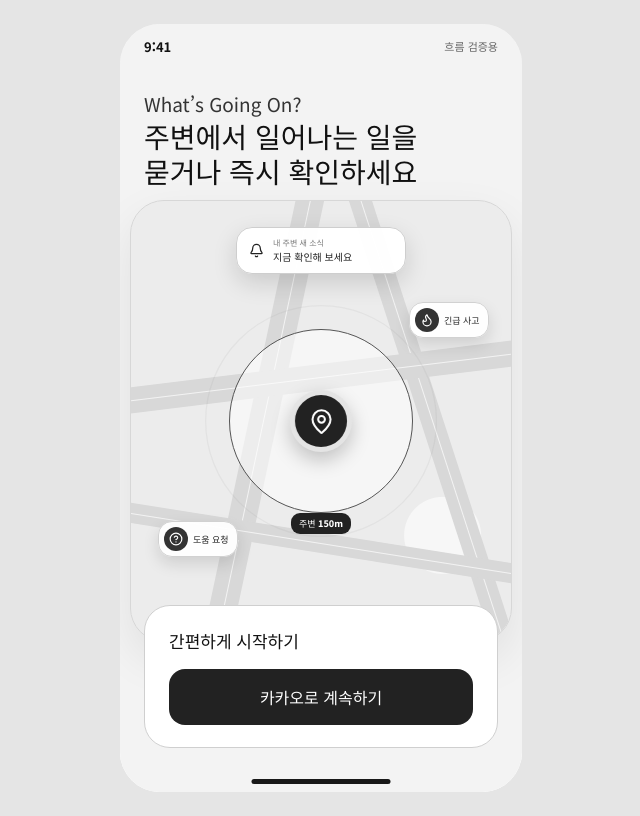
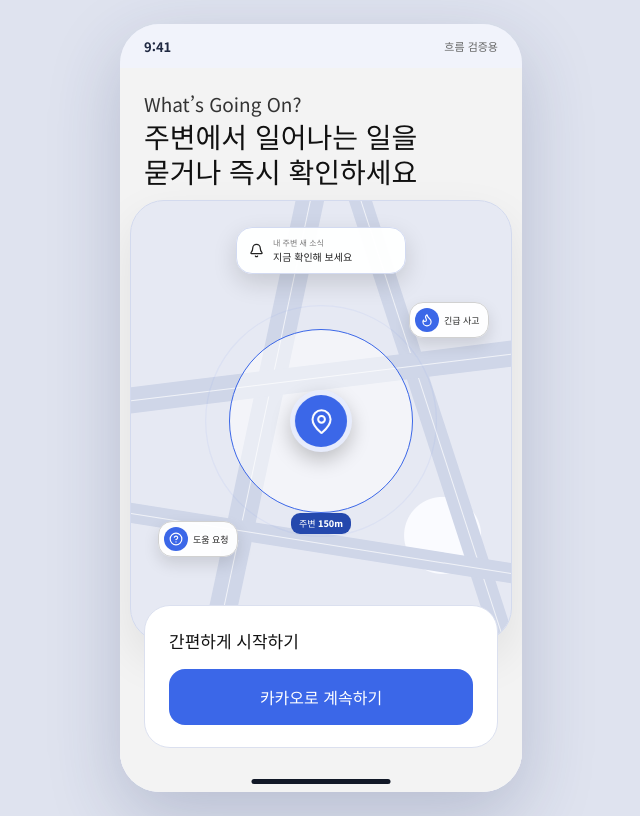
Before and after one commit to WGO-What-s-Going-On/Frontend, a React (Vite) app: page / in a window 1280 px wide. Shown: the whole page, without its empty margins (319-959 px from the left). Built offline with nearby package versions, Linux system fonts and the light colour scheme.

Commit message:
블루 시그널 디자인 테마 추가

```diff
--- a/src/main.tsx
+++ b/src/main.tsx
@@ -8,6 +8,7 @@ import './reach-fix.css'
 import './prototype.css'
 import './flow-only.css'
 import './ux-exploration.css'
+import './theme-experiment.css'
 
 ReactDOM.createRoot(document.getElementById('root')!).render(
   <React.StrictMode><BrowserRouter><AppProvider><App /></AppProvider></BrowserRouter></React.StrictMode>,
--- /dev/null
+++ b/src/theme-experiment.css
@@ -0,0 +1,122 @@
+/* Design experiment: clear blue signal */
+:root {
+  --theme-accent: #3b67e8;
+  --theme-accent-deep: #2448ad;
+  --theme-soft: #edf1ff;
+  --theme-canvas: #f7f8fc;
+  --theme-line: #dbe0ef;
+  --theme-text: #202942;
+  --theme-muted: #707b99;
+}
+
+.app-bg { background: #dfe3ef; }
+.phone {
+  filter: none;
+  color: var(--theme-text);
+  background: var(--theme-canvas);
+  box-shadow: 0 24px 72px rgba(41, 55, 100, .22);
+}
+.screen,
+.status-bar { background: var(--theme-canvas); }
+.login-shell,
+.login-shell .status-bar { background: #f1f3fb; }
+.login-screen .nearby-animation {
+  border-color: #d3daee;
+  background: radial-gradient(circle at 82% 76%, #fafbff 0 38px, transparent 39px), #e6e9f3;
+}
+.nearby-road { background: #cfd6e8; }
+.nearby-range { border-color: var(--theme-accent); background: rgba(255, 255, 255, .42); }
+.nearby-range::before,
+.nearby-range::after,
+.nearby-range > i { border-color: #6c8bef; }
+.nearby-location,
+.nearby-event i { background: var(--theme-accent); }
+.nearby-range small { background: var(--theme-accent-deep); }
+.nearby-alert { border-color: #d2daf1; }
+
+.start-card,
+.post-card,
+.comment,
+.menu,
+.menu-group,
+.menu-group button,
+.alert,
+.dialog,
+.context-menu,
+.quick-compose-sheet,
+.detail-comment-input {
+  border-color: var(--theme-line);
+  background: #fff;
+}
+.post-card { box-shadow: 0 5px 16px rgba(42, 59, 112, .045); }
+.search-box,
+.search-input,
+.field,
+.photo,
+.comment-composer-row,
+.detail-inline-reactions,
+.replying { border-color: var(--theme-line); background: #f1f4fc; }
+
+.kakao,
+.primary,
+.mini-primary,
+.primary-button,
+.sheet-detail,
+.compose-fab,
+.chips button.selected,
+.chips .selected,
+.chips button.dark,
+.chips .dark,
+.segment .active,
+.map-filters button.selected,
+.ux-category-filters button.selected {
+  color: #fff !important;
+  border-color: var(--theme-accent) !important;
+  background: var(--theme-accent) !important;
+}
+.compose-fab { border-color: #fff !important; box-shadow: 0 8px 24px rgba(59, 103, 232, .3); }
+.bottom-nav { border-color: var(--theme-line); background: rgba(255, 255, 255, .96); }
+.ux-category-filters button,
+.ux-sort-trigger,
+.ux-sort-menu { border-color: var(--theme-line); }
+.ux-sort-menu button:focus-visible { background: var(--theme-soft); }
+.bottom-nav button.active { color: var(--theme-accent); }
+.nav-icon-wrap b,
+.alert i,
+.range i,
+.radius b { background: var(--theme-accent); }
+.text-button,
+.text-link,
+.reply-link,
+.live { color: var(--theme-accent) !important; }
+.badge,
+.pill,
+.topic span,
+.comments-heading span,
+.alert > b { color: var(--theme-accent-deep); background: var(--theme-soft); }
+.muted,
+.post-card small,
+.comment small,
+.detail-byline,
+.sheet-meta { color: var(--theme-muted); }
+.badge.red { color: #b33b54 !important; background: #ffedf1; }
+.badge.yellow { color: #805da8 !important; background: #f4edff; }
+
+.map-shell,
+.map-shell .status-bar,
+.map-screen .map { background-color: #e8ebf4; }
+.map-top-overlay { background: linear-gradient(#f7f8fc 0%, rgba(247, 248, 252, .94) 67%, transparent 100%); }
+.map-block { border-color: #cfd6e5; background: #dbe0eb; }
+.map-park { border-color: #cbd3dc; background: #d9e1e3; }
+.map-water { border-color: #c3d2e9; background: #d2e1f4; }
+.map-screen .radius { border-color: var(--theme-accent); background: rgba(59, 103, 232, .1); }
+.map-screen .radius small,
+.map-screen .map-pin,
+.map-screen .map-pin::after,
+.map-screen .map-pin.active { background: var(--theme-accent); }
+
+button:focus-visible,
+input:focus-visible,
+textarea:focus-visible,
+select:focus-visible,
+[tabindex]:focus-visible { outline-color: var(--theme-accent); }
```
